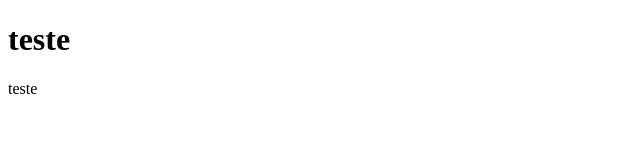
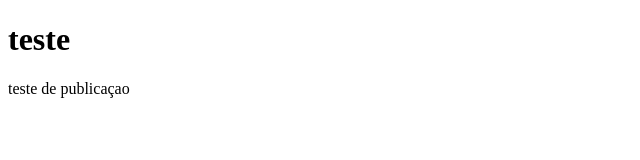
Before and after one commit to danieldoalto/testevscode, a plain HTML site: page index.html in a window 1280 px wide. Shown: the whole page, without its empty margins (0-640 px from the left). Drawn offline with Linux system fonts and the light colour scheme.

Commit message:
Update index.html

```diff
--- a/index.html
+++ b/index.html
@@ -8,6 +8,6 @@
 </head>
 <body>
     <h1>teste</h1>
-    <p>teste</p>
+    <p>teste de publicaçao</p>
 </body>
 </html>
```
